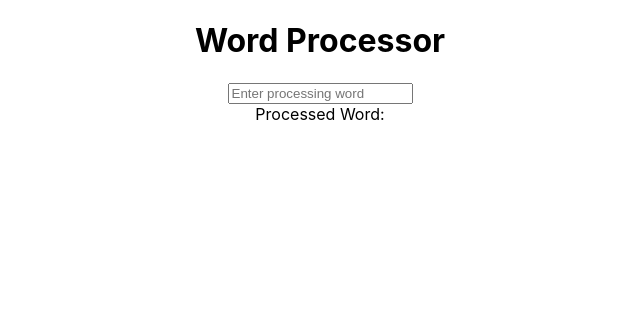
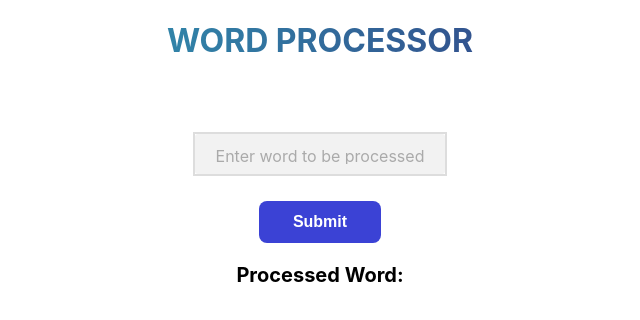
Before and after one commit to Akash-Ramjyothi/Word-Processor, a React (Create React App) app: page / in a window 1280 px wide. Shown: the top 320 px of the page, without its empty margins (320-960 px from the left). Built offline with nearby package versions, Linux system fonts and the light colour scheme.

Commit message:
Added styles

```diff
--- a/src/App.css
+++ b/src/App.css
@@ -1,10 +1,207 @@
 .App {
   text-align: center;
+}
+
+*,
+*::before,
+*::after {
+  box-sizing: border-box;
+}
+
+:root {
+  --primary-color: #3b42d5;
+  --secondary-color: #00a2ff;
+  --text-color: #333333;
+  --background-color: #f5f5f7;
 }
 
 .App-logo {
   height: 40vmin;
   pointer-events: none;
+}
+
+.parent-container {
+  padding-top: 0px;
+}
+
+.title {
+  text-transform: uppercase;
+  background: linear-gradient(to right, #30cfd0 0%, #330867 100%);
+  -webkit-background-clip: text;
+  -webkit-text-fill-color: transparent;
+  font: {
+    size: 20vw;
+  }
+}
+
+.custom-field {
+  position: relative;
+  font-size: 16px;
+  border-top: 20px solid transparent;
+  margin-top: 50px;
+  margin-bottom: 5px;
+  display: inline-block;
+  --field-padding: 12px;
+}
+
+.custom-field input {
+  border: none;
+  -webkit-appearance: none;
+  -ms-appearance: none;
+  -moz-appearance: none;
+  appearance: none;
+  background: #f2f2f2;
+  padding: var(--field-padding);
+  border-radius: 3px;
+  width: 250px;
+  outline: none;
+  font-size: 14px;
+}
+
+.custom-field .placeholder {
+  position: absolute;
+  left: var(--field-padding);
+  width: calc(100% - (var(--field-padding) * 2));
+  overflow: hidden;
+  white-space: nowrap;
+  text-overflow: ellipsis;
+  top: 22px;
+  line-height: 100%;
+  transform: translateY(-50%);
+  color: #aaa;
+  transition: top 0.3s ease, color 0.3s ease, font-size 0.3s ease;
+}
+
+.custom-field input.dirty + .placeholder,
+.custom-field input:focus + .placeholder,
+.custom-field input:not(:placeholder-shown) + .placeholder {
+  top: -10px;
+  font-size: 10px;
+  color: #222;
+}
+
+/* ONE */
+.custom-field.one input {
+  background: none;
+  border: 2px solid #ddd;
+  transition: border-color 0.3s ease;
+}
+
+.custom-field.one input + .placeholder {
+  left: 8px;
+  padding: 0 5px;
+}
+
+.custom-field.one input.dirty,
+.custom-field.one input:not(:placeholder-shown),
+.custom-field.one input:focus {
+  border-color: #222;
+  transition-delay: 0.1s;
+}
+
+.custom-field.one input.dirty + .placeholder,
+.custom-field.one input:not(:placeholder-shown) + .placeholder,
+.custom-field.one input:focus + .placeholder {
+  top: 0;
+  font-size: 10px;
+  color: #222;
+  background: #fff;
+  width: auto;
+}
+
+/* TWO */
+.custom-field.two input {
+  border-radius: 0;
+  border-top-left-radius: 3px;
+  border-top-right-radius: 3px;
+  background: linear-gradient(90deg, #222, #222) center bottom/0 0.15em
+      no-repeat,
+    linear-gradient(90deg, #ccc, #ccc) left bottom/100% 0.15em no-repeat,
+    linear-gradient(90deg, #fafafa, #fafafa) left bottom/100% no-repeat;
+  transition: background-size 0.3s ease;
+}
+
+.custom-field.two input.dirty,
+.custom-field.two input:not(:placeholder-shown),
+.custom-field.two input:focus {
+  background-size: 100% 0.15em, 100% 0.1em, 100%;
+}
+
+/* THREE */
+.custom-field.three {
+  border: 2px solid #ddd;
+  --draw-duration: 0.1s;
+  --draw-color: #222;
+  --draw-line-width: 2px;
+  --draw-easing: linear;
+}
+
+.custom-field.three .border {
+  width: 100%;
+  height: 100%;
+  position: absolute;
+  left: 0;
+  top: 0;
+  transform: none;
+  display: flex;
+  align-items: center;
+  padding-left: 12px;
+  border-radius: 3px;
+}
+
+.custom-field.three .border::after,
+.custom-field.three .border::before {
+  content: "";
+  width: 0;
+  height: 0;
+  display: inline-block;
+  position: absolute;
+  border-radius: 1px;
+}
+
+.custom-field.three .border::before {
+  left: 0;
+  bottom: 0;
+  border-right: 0px solid var(--draw-color);
+  border-bottom: 0px solid var(--draw-color);
+  transition: border 0s linear calc(var(--draw-duration) * 4),
+    height var(--draw-duration) var(--draw-easing)
+      calc(var(--draw-duration) * 2),
+    width var(--draw-duration) var(--draw-easing) calc(var(--draw-duration) * 3);
+}
+
+.custom-field.three .border::after {
+  right: 0;
+  top: 0;
+  border-left: 0px solid var(--draw-color);
+  border-top: 0px solid var(--draw-color);
+  transition: border 0s linear calc(var(--draw-duration) * 2),
+    height var(--draw-duration) var(--draw-easing),
+    width var(--draw-duration) var(--draw-easing) var(--draw-duration);
+}
+
+.custom-field.three input:focus ~ .border::before,
+.custom-field.three input:not(:placeholder-shown) ~ .border::before,
+.custom-field.three input.dirty ~ .border::before,
+.custom-field.three input:focus ~ .border::after,
+.custom-field.three input:not(:placeholder-shown) ~ .border::after,
+.custom-field.three input.dirty ~ .border::after {
+  width: 100%;
+  height: 100%;
+  border-width: var(--draw-line-width);
+}
+
+.custom-field.three input:not(:placeholder-shown) ~ .border::before,
+.custom-field.three input.dirty ~ .border::before,
+.custom-field.three input:focus ~ .border::before {
+  transition-delay: 0s, var(--draw-duration), 0s;
+}
+
+.custom-field.three input:not(:placeholder-shown) ~ .border::after,
+.custom-field.three input.dirty ~ .border::after,
+.custom-field.three input:focus ~ .border::after {
+  transition-delay: calc(var(--draw-duration) * 2),
+    calc(var(--draw-duration) * 3), calc(var(--draw-duration) * 2);
 }
 
 @media (prefers-reduced-motion: no-preference) {
@@ -36,3 +233,72 @@
     transform: rotate(360deg);
   }
 }
+
+/* Button Styles */
+.button {
+  margin-top: 20px;
+  margin-bottom: 20px;
+  padding: 12px 34px;
+  font-size: 16px;
+  font-weight: 600;
+  border: none;
+  border-radius: 8px;
+  cursor: pointer;
+  transition: all 0.3s ease;
+}
+
+.button:focus {
+  outline: 3px solid rgba(0, 98, 131, 0.5);
+  outline-offset: 2px;
+}
+
+.button--text:hover {
+  text-decoration: underline;
+}
+
+.button--animated {
+  background-color: var(--primary-color);
+  color: white;
+  overflow: hidden;
+  position: relative;
+}
+
+.button--animated .button__text {
+  display: inline-block;
+  transition: transform 0.3s ease;
+}
+
+.button--animated .button__icon {
+  position: absolute;
+  right: -20px;
+  transition: right 0.3s ease;
+}
+
+.button--animated:hover .button__text {
+  transform: translateX(-10px);
+}
+
+.button--animated:hover .button__icon {
+  right: 20px;
+}
+
+.processed-word {
+  font-weight: 700;
+  font-size: 20px;
+}
+
+.outputContainer {
+  display: flex;
+  justify-content: center;
+  align-items: center;
+  border: 1px solid #42c0f2;
+  border-radius: 10px;
+  color: #165b76;
+  background: #cfeffc;
+  height: 70px;
+  width: 300px;
+  margin-top: 10px;
+  margin-left: 42%;
+  font-weight: 500;
+  font-size: 20px;
+}
--- a/src/App.js
+++ b/src/App.js
@@ -1,45 +1,74 @@
-import logo from './logo.svg';
-import { useState } from 'react';
-import './App.css';
+import logo from "./logo.svg";
+import { useState } from "react";
+import "./App.css";
 
-export function processWord(input){
+const inputs = document.querySelectorAll("input");
+
+inputs.forEach((el) => {
+  el.addEventListener("blur", (e) => {
+    if (e.target.value) {
+      e.target.classList.add("dirty");
+    } else {
+      e.target.classList.remove("dirty");
+    }
+  });
+});
+
+export function processWord(input) {
   const charCount = {};
-  for(let char of input){
-    charCount[char] = (charCount[char] || 0)+1;
+  for (let char of input) {
+    charCount[char] = (charCount[char] || 0) + 1;
   }
 
-  const sortedChars = Object.keys(charCount).sort((a,b)=> charCount[b]-charCount[a]);
+  const sortedChars = Object.keys(charCount).sort(
+    (a, b) => charCount[b] - charCount[a]
+  );
 
-  let result='';
-  for(let char of sortedChars){
-    result+=char.repeat(charCount[char]);
+  let result = "";
+  for (let char of sortedChars) {
+    result += char.repeat(charCount[char]);
   }
 
   return result;
 }
 
 function App() {
-  const [input, setInput] = useState('');
-  const [output, setOutput] = useState('');
+  const [input, setInput] = useState("");
+  const [output, setOutput] = useState("");
 
   const handleChange = (event) => {
-    const newValue = event.target.value;
-    setInput(newValue);
-    setOutput(processWord(newValue));
+    setInput(event.target.value);
   };
 
-  console.log("Input: "+input);
+  const handleSubmit = () => {
+    setOutput(processWord(input));
+  };
+
+  console.log("Input: " + input);
 
   return (
     <div className="App">
-      <h1>Word Processor</h1>
-      <input type="text"
-      value = {input}
-      onChange={handleChange}
-      placeholder='Enter processing word'
-      ></input>
-      <br />
-      <label>Processed Word: {output}</label>
+      <div className="parent-container">
+        <h1 className="title">Word Processor</h1>
+        <label className="custom-field three">
+          <input
+            type="text"
+            value={input}
+            onChange={handleChange}
+            placeholder=""
+          />
+          <span class="placeholder">Enter word to be processed</span>
+          <span class="border"></span>
+        </label>
+        <br />
+        <button className="button button--animated" onClick={handleSubmit}>
+          <span class="button__text">Submit</span>
+          <span class="button__icon">→</span>
+        </button>
+        <br />
+        <label className="processed-word">Processed Word: </label>
+        {output !== "" && <div className="outputContainer">{output}</div>}
+      </div>
     </div>
   );
 }
```
